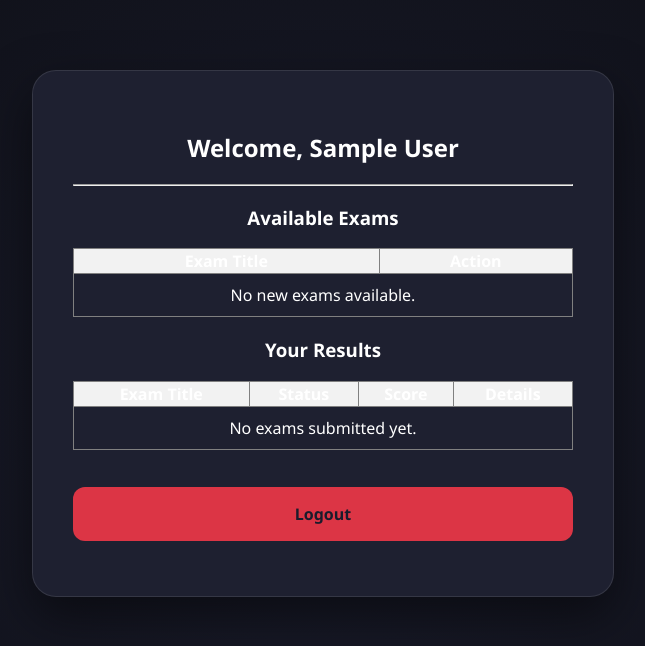
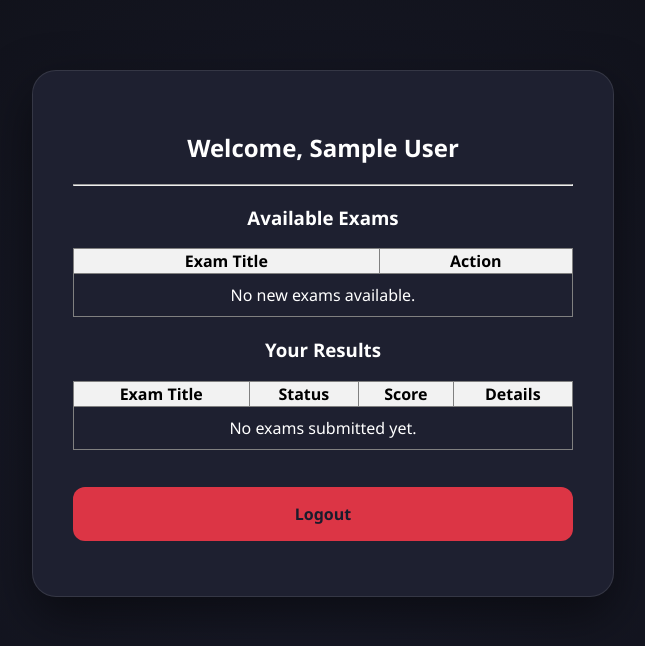
Before and after one commit to Aarav0704/class-XII-project-, a PHP site: page /student_dashboard.php in a window 1280 px wide. Shown: the top 646 px of the page, without its empty margins (317-962 px from the left). Run offline with PHP 8.4, Linux system fonts and the light colour scheme; the visitor is signed in with stand-in values (Sample User, id 1); data that the repository does not hold is empty.

Commit message:
improved css

```diff
--- a/student_dashboard.php
+++ b/student_dashboard.php
@@ -26,8 +26,8 @@ $student_id = $_SESSION['student_id'];
         <h3>Available Exams</h3>
         <table border="1" width="100%" style="border-collapse: collapse; margin-bottom: 20px;">
             <tr style="background-color: #f2f2f2;">
-                <th>Exam Title</th>
-                <th>Action</th>
+                <th style="color: #000000;">Exam Title</th>
+                <th style="color: #000000;">Action</th>
             </tr>
             <?php
             // Fetch exams that the student has NOT submitted yet
@@ -52,10 +52,10 @@ $student_id = $_SESSION['student_id'];
         <h3>Your Results</h3>
         <table border="1" width="100%" style="border-collapse: collapse;">
             <tr style="background-color: #f2f2f2;">
-                <th>Exam Title</th>
-                <th>Status</th>
-                <th>Score</th>
-                <th>Details</th>
+                <th style="color: #000000;">Exam Title</th>
+                <th style="color: #000000;">Status</th>
+                <th style="color: #000000;">Score</th>
+                <th style="color: #000000;">Details</th>
             </tr>
             <?php
             // Fetch exams already taken by this student
--- a/style.css
+++ b/style.css
@@ -62,3 +62,12 @@ input:focus {
     outline: none;
     background-color: #32364a;
 }
+
+a {
+    color: #ffffff;
+    text-decoration: underline;
+}
+
+a:hover {
+    color: #ff0000;
+}
```
